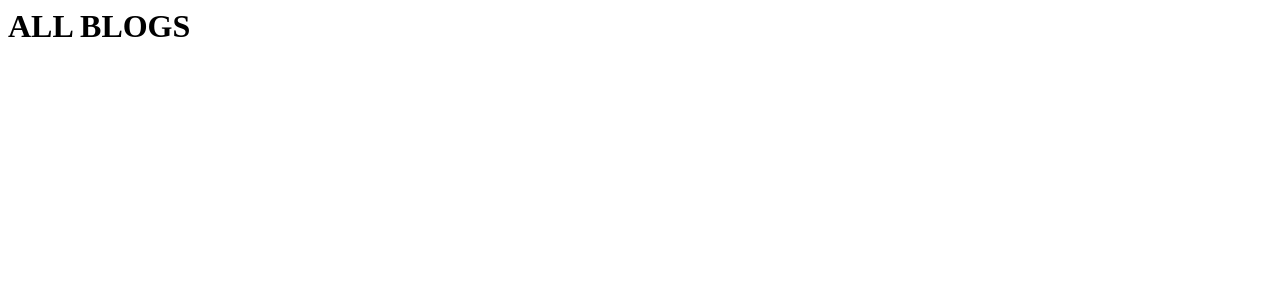
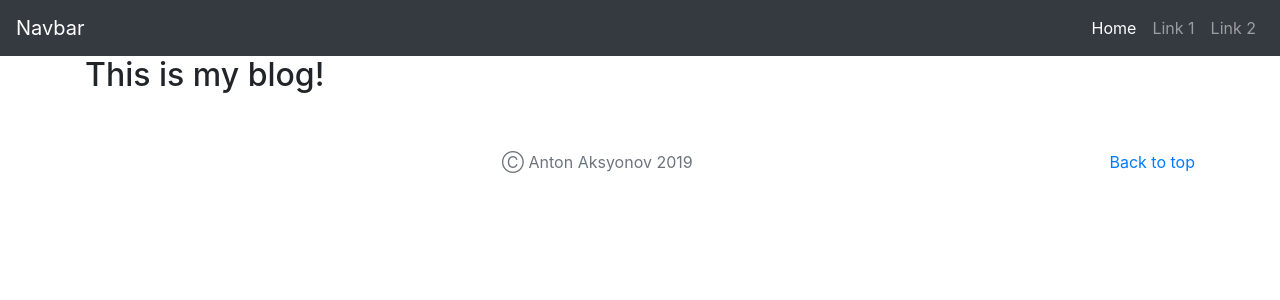
Before and after one commit to AntonAks/myweb, a Django app: page /blog/ in a window 1280 px wide. Shown: the top 300 px of the page. Run offline with Django 3.2, Linux system fonts and the light colour scheme; data that the repository does not hold is empty; some libraries are stand-ins or nearby versions.

Commit message:
add something to Blog

```diff
--- a/blog/templates/blog/allblogs.html
+++ b/blog/templates/blog/allblogs.html
@@ -1 +1,90 @@
-<h1>ALL BLOGS</h1>
+<!doctype html>
+<html lang="en">
+<head>
+  <meta charset="utf-8">
+  <meta name="viewport" content="width=device-width, initial-scale=1, shrink-to-fit=no">
+  <meta name="description" content="">
+  <meta name="author" content="Mark Otto, Jacob Thornton, and Bootstrap contributors">
+  <meta name="generator" content="Jekyll v3.8.5">
+  <title>Album example · Bootstrap</title>
+
+  <link rel="canonical" href="https://getbootstrap.com/docs/4.3/examples/album/">
+
+  <!-- Bootstrap core CSS -->
+  <link rel="stylesheet" href="https://stackpath.bootstrapcdn.com/bootstrap/4.3.1/css/bootstrap.min.css" integrity="sha384-ggOyR0iXCbMQv3Xipma34MD+dH/1fQ784/j6cY/iJTQUOhcWr7x9JvoRxT2MZw1T" crossorigin="anonymous">
+
+  <style>
+  .bd-placeholder-img {
+    font-size: 1.125rem;
+    text-anchor: middle;
+    -webkit-user-select: none;
+    -moz-user-select: none;
+    -ms-user-select: none;
+    user-select: none;
+  }
+
+  @media (min-width: 768px) {
+    .bd-placeholder-img-lg {
+      font-size: 3.5rem;
+    }
+  }
+  </style>
+  <!-- Custom styles for this template -->
+  <link href="album.css" rel="stylesheet">
+</head>
+<body>
+  <header>
+    <nav class="navbar navbar-expand-lg navbar-dark bg-dark">
+      <a class="navbar-brand" href="#">Navbar</a>
+      <button class="navbar-toggler" type="button" data-toggle="collapse" data-target="#navbarSupportedContent" aria-controls="navbarSupportedContent" aria-expanded="false" aria-label="Toggle navigation">
+        <span class="navbar-toggler-icon"></span>
+      </button>
+
+      <div class="collapse navbar-collapse" id="navbarSupportedContent">
+        <ul class="navbar-nav ml-auto">
+          <li class="nav-item active">
+            <a class="nav-link" href="#">Home <span class="sr-only">(current)</span></a>
+          </li>
+          <li class="nav-item">
+            <a class="nav-link" href="#">Link 1</a>
+          </li>
+          <li class="nav-item">
+            <a class="nav-link" href="#">Link 2</a>
+          </li>
+        </ul>
+      </div>
+    </nav>
+  </header>
+
+  <main role="main">
+<div class="container">
+  <h2>This is my blog!</h2>
+  <br />
+  <br />
+  {% for blog in blogs.all %}
+  <img class="img-rounded-circle" src="{{ blog.image.url }}" height="200", width="350">
+  <a href="#"><h3>{{ blog.title }}</h3></a>
+
+  {{ blog.summary }}
+  <p>{{ blog.pub_date }}</p>
+  <br />
+  {% endfor %}
+</div>
+
+
+
+  </main>
+
+  <footer class="text-muted">
+    <div class="container text-center">
+      <p class="float-right">
+        <a href="#">Back to top</a>
+      </p>
+      <p>Ⓒ Anton Aksyonov {% now "Y" %}</p>
+    </div>
+  </footer>
+  <script src="https://code.jquery.com/jquery-3.3.1.slim.min.js" integrity="sha384-q8i/X+965DzO0rT7abK41JStQIAqVgRVzpbzo5smXKp4YfRvH+8abtTE1Pi6jizo" crossorigin="anonymous"></script>
+  <script src="https://cdnjs.cloudflare.com/ajax/libs/popper.js/1.14.7/umd/popper.min.js" integrity="sha384-UO2eT0CpHqdSJQ6hJty5KVphtPhzWj9WO1clHTMGa3JDZwrnQq4sF86dIHNDz0W1" crossorigin="anonymous"></script>
+  <script src="https://stackpath.bootstrapcdn.com/bootstrap/4.3.1/js/bootstrap.min.js" integrity="sha384-JjSmVgyd0p3pXB1rRibZUAYoIIy6OrQ6VrjIEaFf/nJGzIxFDsf4x0xIM+B07jRM" crossorigin="anonymous"></script>
+</body>
+</html>
--- a/blog/urls.py
+++ b/blog/urls.py
@@ -2,5 +2,5 @@ from django.urls import path
 from . import views
 
 urlpatterns = [
-    path('', views.allblogs, name='home'),
+            path('', views.allblogs, name='home'),
 ]
--- a/blog/views.py
+++ b/blog/views.py
@@ -1,4 +1,7 @@
 from django.shortcuts import render
 
+from . models import Blog
+
 def allblogs(request):
-    return render(request, 'blog/allblogs.html')
+    blogs = Blog.objects
+    return render(request, 'blog/allblogs.html', {'blogs':blogs})
```
Also changed, not shown: blog/models.py (+7 -0 lines).
